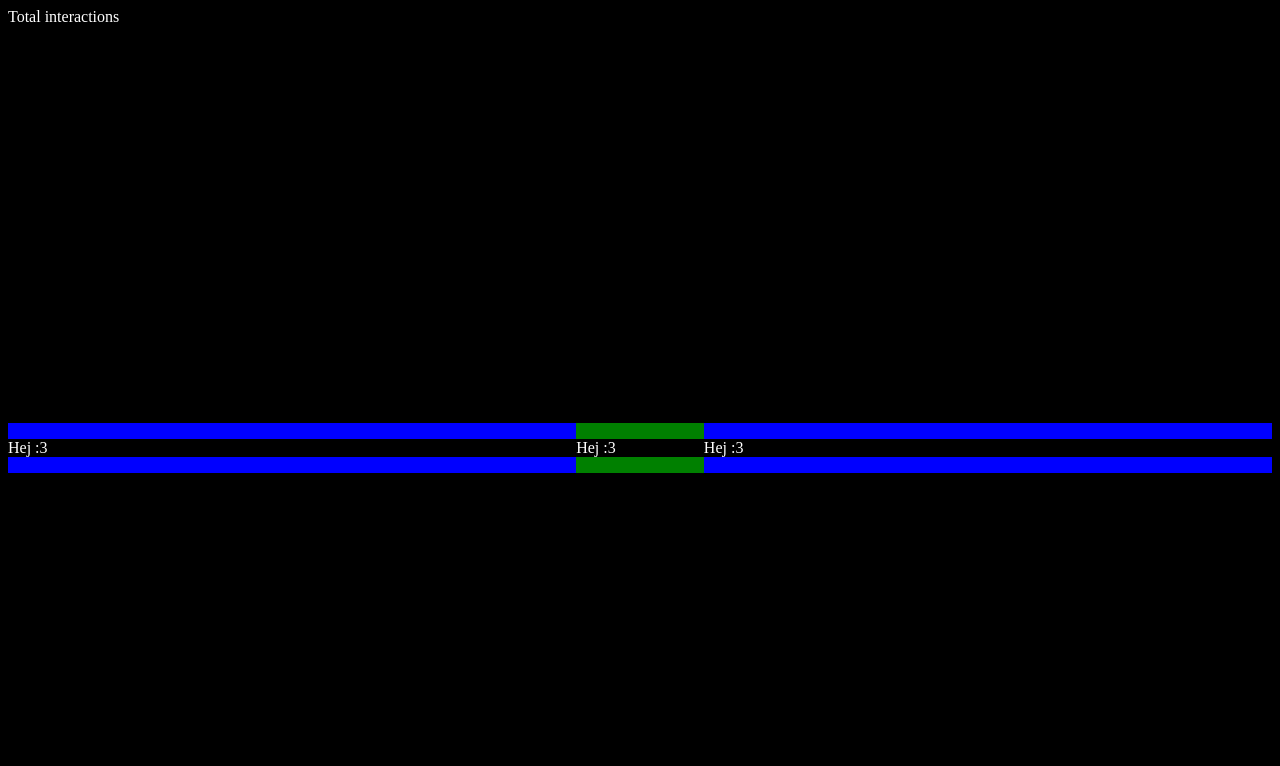
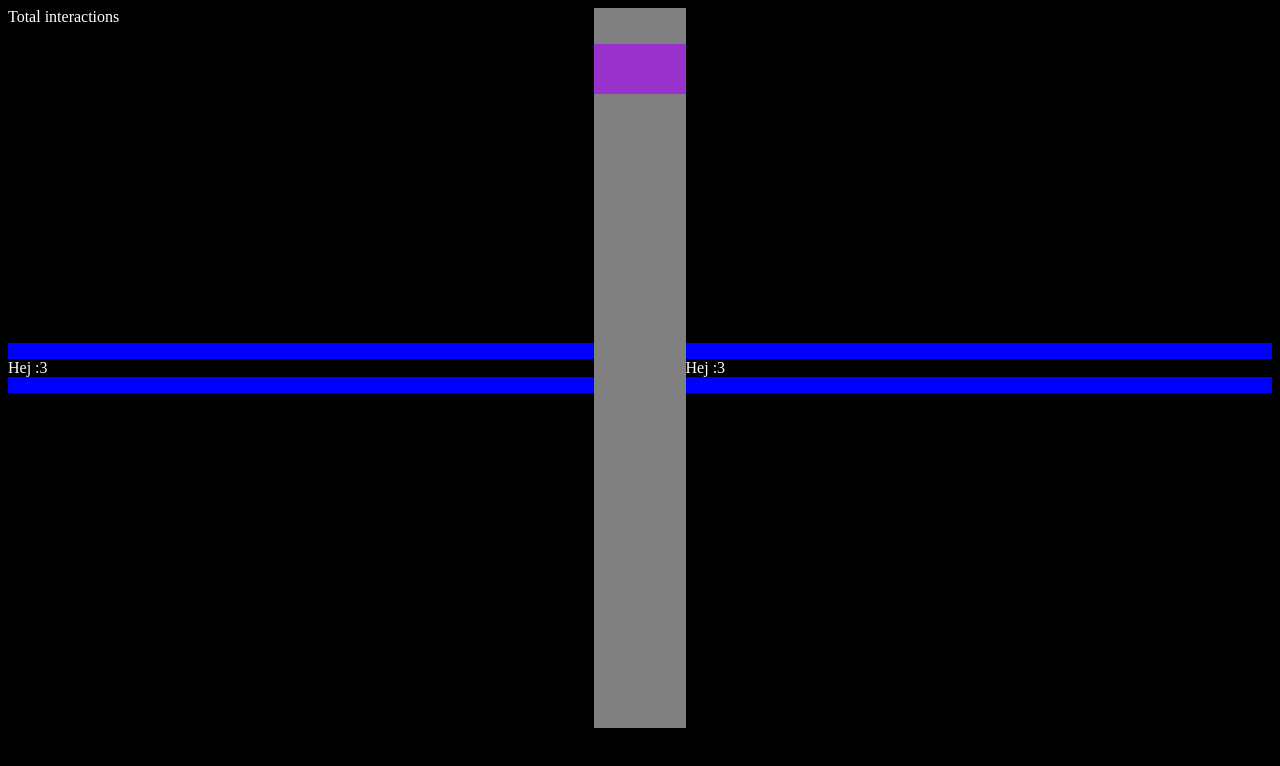
Before and after one commit to andreas-brandenborg/06-Common-Cultancy, a website: page Client/index.html in a window 1280 px wide. Drawn offline with Linux system fonts and the light colour scheme.

Commit message:
Scroll console log

```diff
--- a/Client/client.js
+++ b/Client/client.js
@@ -1 +1,13 @@
-console.log("test")
+const scrollElementDOM = document.querySelector("#scroll-element");
+
+
+window.addEventListener("wheel", () => {
+    if(event.deltaY < 0) {
+        scrollElementDOM.style.top = scrollElementDOM.style.top + 5;
+        console.log("Scroll up");
+    }
+    else {
+        console.log(scrollElementDOM.style.backgroundColor);
+        console.log("Scroll down");
+    }
+});
--- a/Client/index.html
+++ b/Client/index.html
@@ -15,7 +15,11 @@
             <p>Hej :3</p>
         </div>
         <div id="middle">
-            <p>Hej :3</p>
+            <div id="scrollbar">
+                <div id="scroll-element">
+
+                </div>
+            </div>
         </div>
         <div id="right">
             <p>Hej :3</p>
--- a/Client/style.css
+++ b/Client/style.css
@@ -10,7 +10,7 @@ header {
 #flexbox {
     display: flex;
     justify-content: space-between;
-    height: 90vh;
+    height: 70vh;
     align-items: center;
 }
 
@@ -23,3 +23,15 @@ header {
     background-color: green;
     flex-grow: 1;
 }
+
+#scrollbar {
+    background-color: gray;
+    height: 90vh;
+}
+
+#scroll-element {
+    position: relative;
+    background-color: darkorchid;
+    height: 50px;
+    top: 5%;
+}
```
